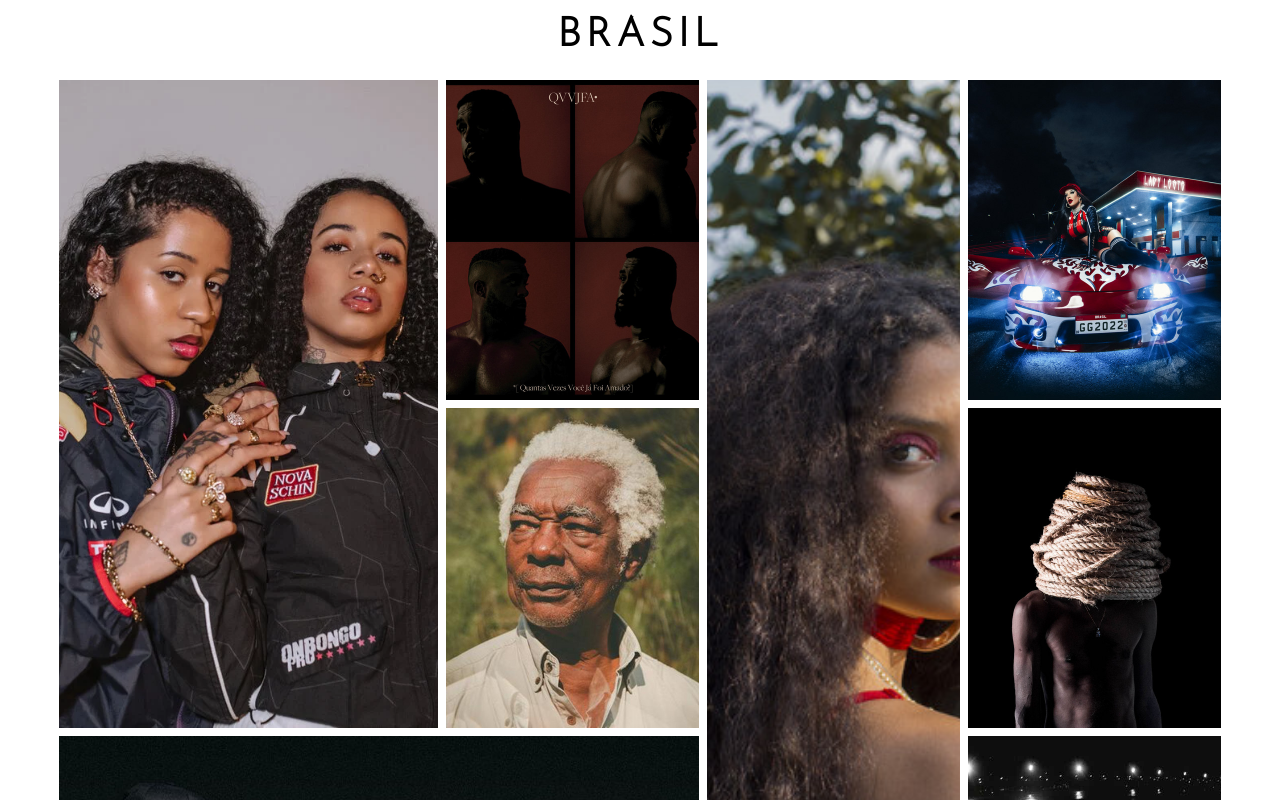
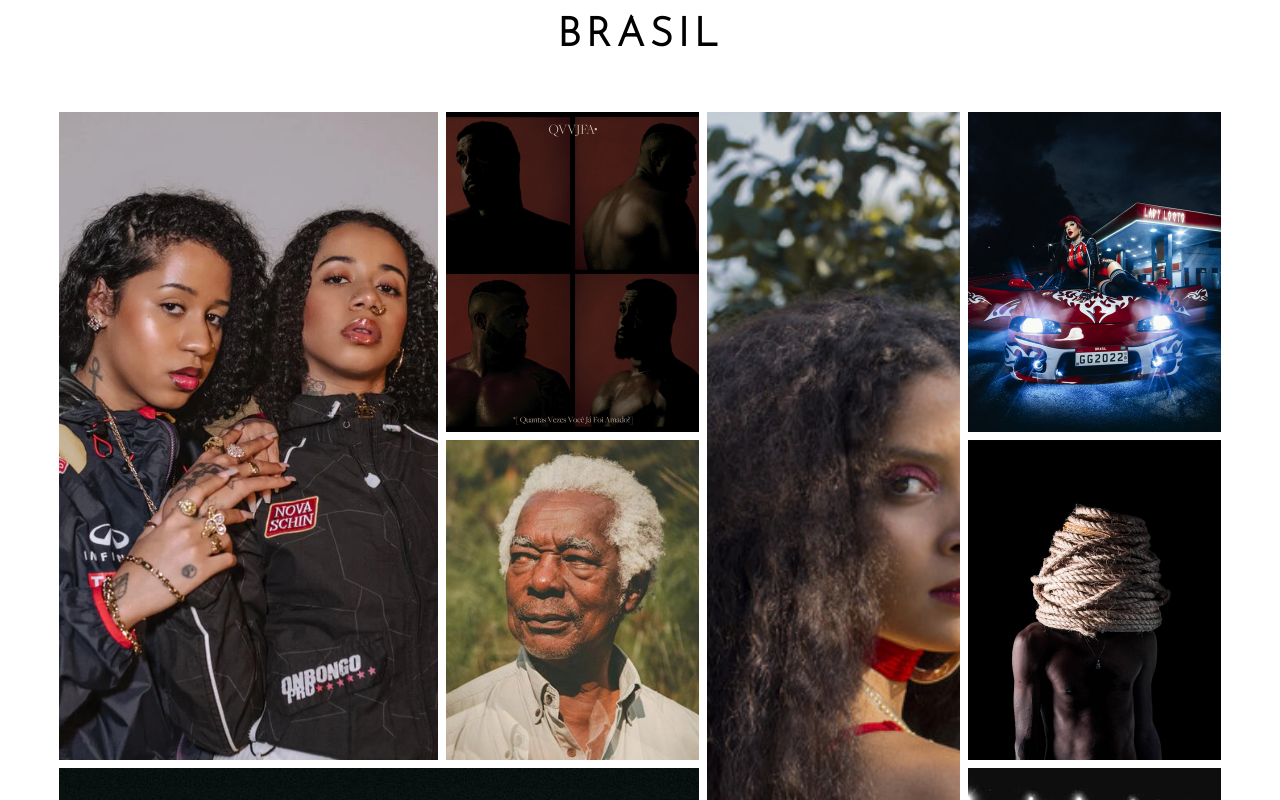
Before and after one commit to NataliaFrancisca/artistas-brasil, a React (Create React App) app: page / in a window 1280 px wide. Shown: the top 800 px of the page. Built offline with nearby package versions, Linux system fonts and the light colour scheme; a web font is replaced by a local one.

Commit message:
adding margin top/bottom to grid

```diff
--- a/src/components/Home.css
+++ b/src/components/Home.css
@@ -32,7 +32,8 @@ h1{
     align-content: center;
 
     gap: .5rem;
-    padding: .5rem
+    padding: .5rem;
+    margin: 2rem 0;
 }
 
 .image-card{
```
